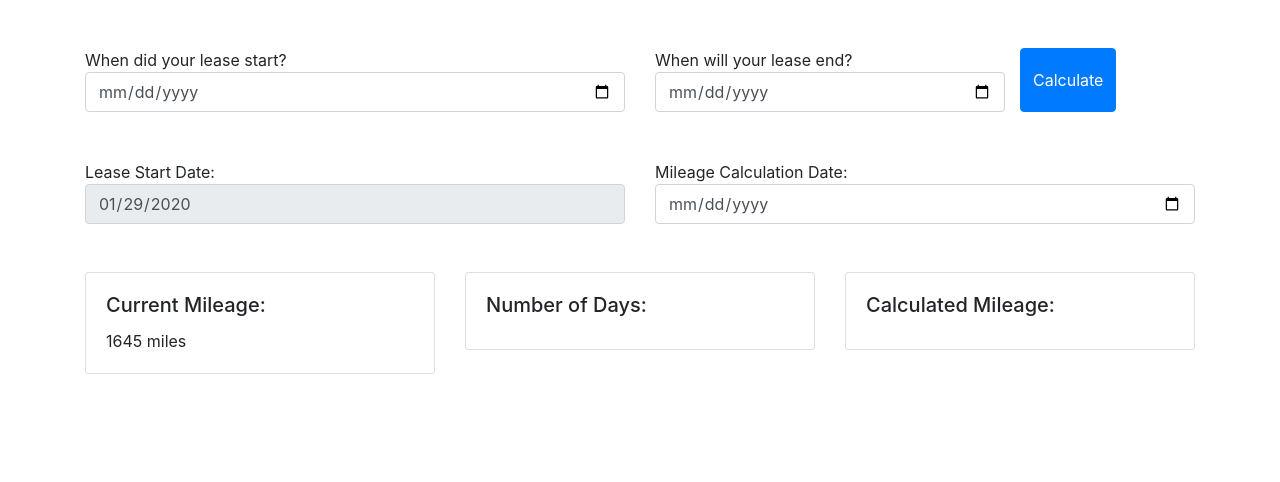
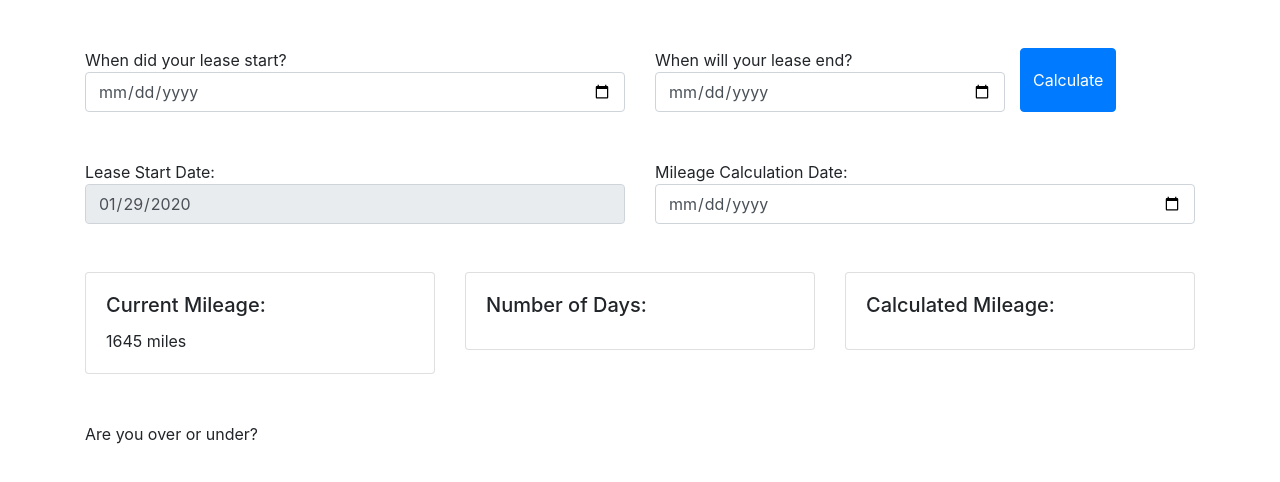
Before and after one commit to sam11385/lease-calculator, a plain HTML site: page index.html in a window 1280 px wide. Drawn offline with nearby package versions, Linux system fonts and the light colour scheme.

Commit message:
Setting up a mosre external user based flow

```diff
--- a/index.html
+++ b/index.html
@@ -42,7 +42,7 @@
                 </div>
             </div>
 
-            <div class="row">
+            <div class="row mb-5">
                 <div class="col-sm-4">
                     <div class="card">
                         <div class="card-body">
@@ -68,6 +68,12 @@
                             <p class="card-text" id="calc"></p>
                         </div>
                     </div>
+                </div>
+            </div>
+
+            <div class="row">
+                <div class="col-sm-12">
+                    Are you over or under?
                 </div>
             </div>
         </div>
```
